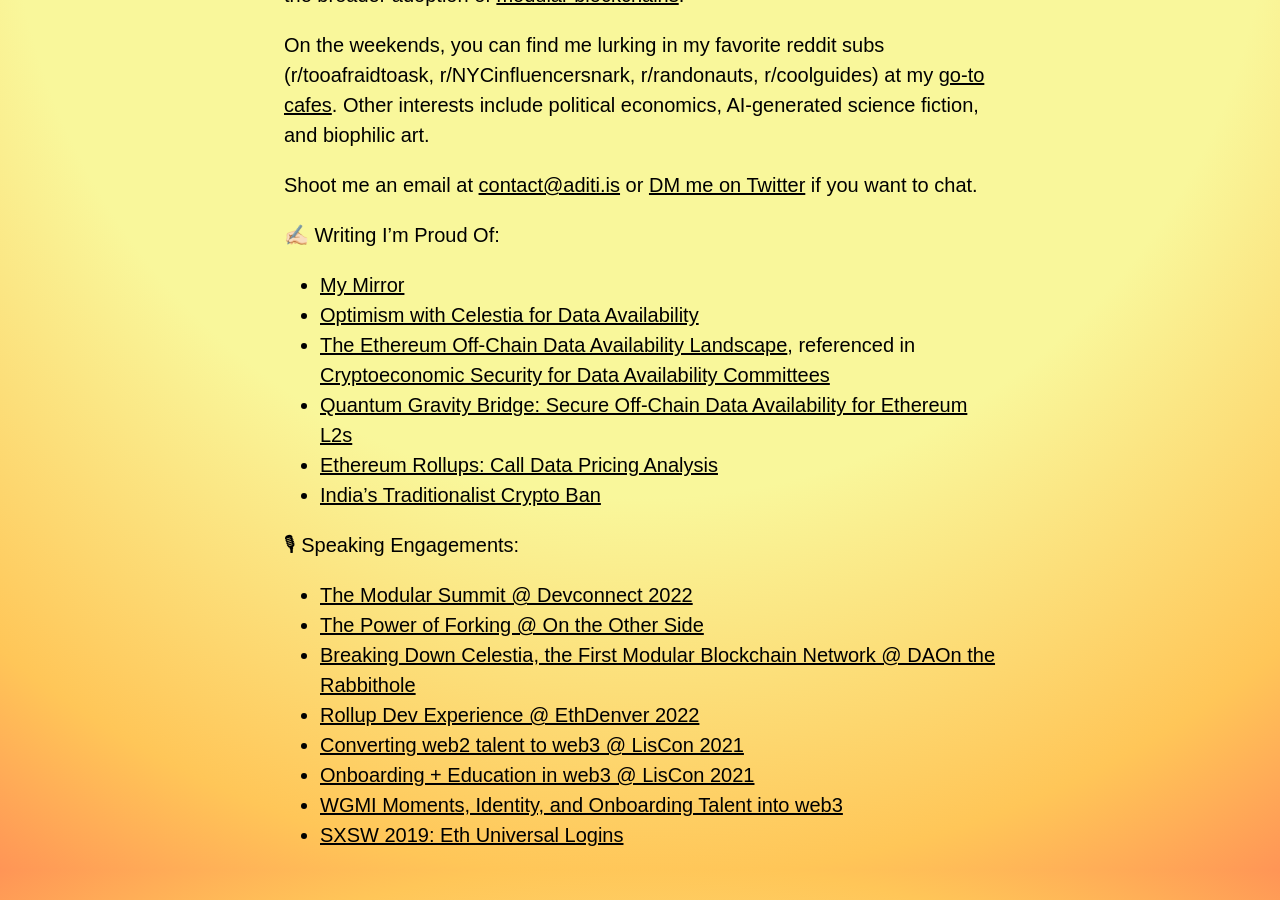
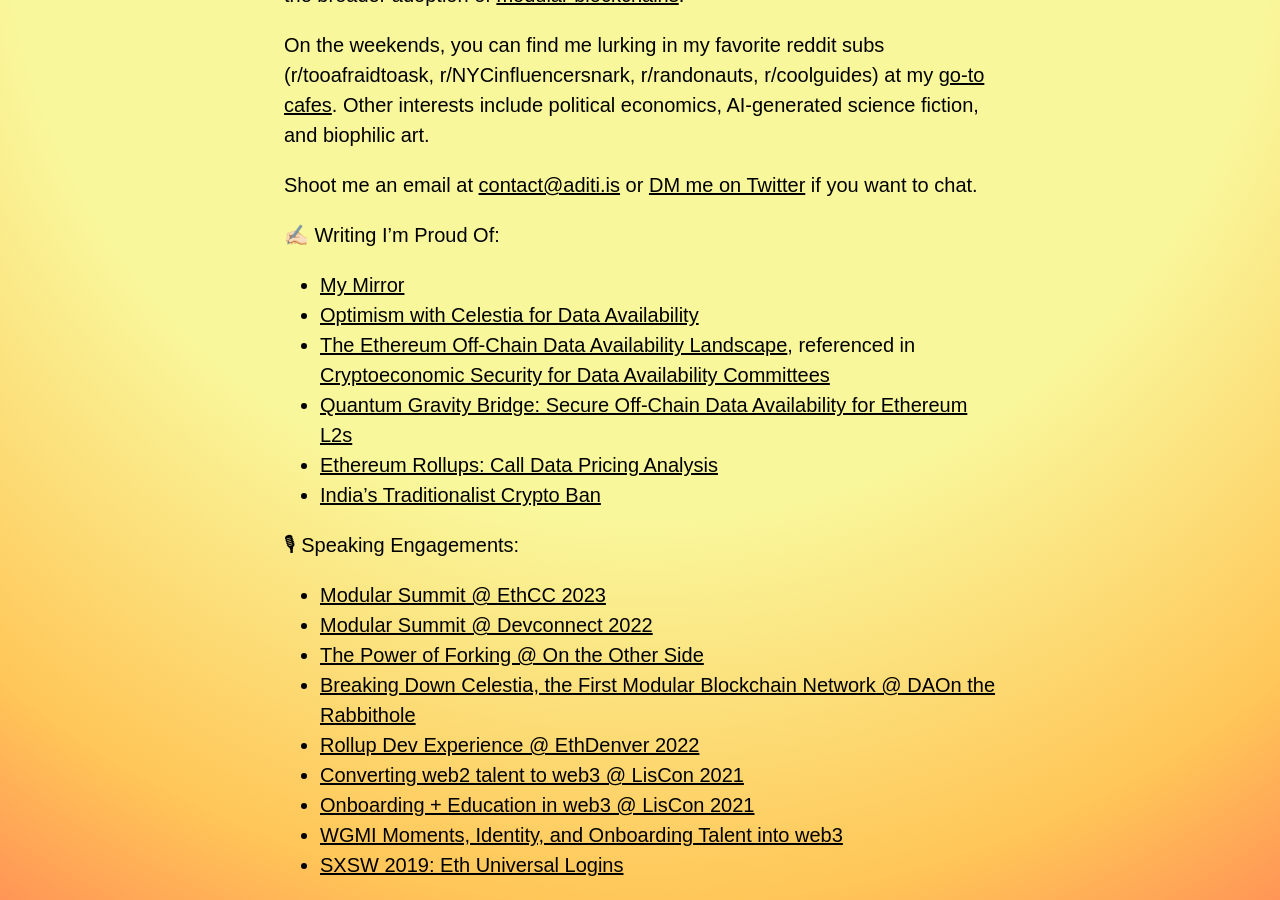
Before and after one commit to adeets-22/adeets-22.github.io, a Jekyll site: the page built from index.md, in a window 1280 px wide and 900 px high, scrolled down 1133 px. Built offline with Jekyll 4.4.1, drawn with Linux system fonts in a browser that asks for light colours.

Commit message:
Update index.md

```diff
--- a/index.md
+++ b/index.md
@@ -27,7 +27,8 @@
 - [India's Traditionalist Crypto Ban](https://www.thejuggernaut.com/crypto-india)
 
 🎙 Speaking Engagements:
-- [The Modular Summit @ Devconnect 2022](https://www.youtube.com/watch?v=35_rr8Vf-4k)
+- [Modular Summit @ EthCC 2023](https://www.youtube.com/live/nNGVz-FRjKY?feature=share&t=7870)
+- [Modular Summit @ Devconnect 2022](https://www.youtube.com/watch?v=35_rr8Vf-4k)
 - [The Power of Forking @ On the Other Side](https://www.othersidepod.xyz/episode/38)
 - [Breaking Down Celestia, the First Modular Blockchain Network @ DAOn the Rabbithole](https://open.spotify.com/episode/3tr56vdAPMhEenDqqUguQI?si=8c96aa7062584681)
 - [Rollup Dev Experience @ EthDenver 2022](https://www.youtube.com/watch?v=Tgk7eXUCgYk)
```
